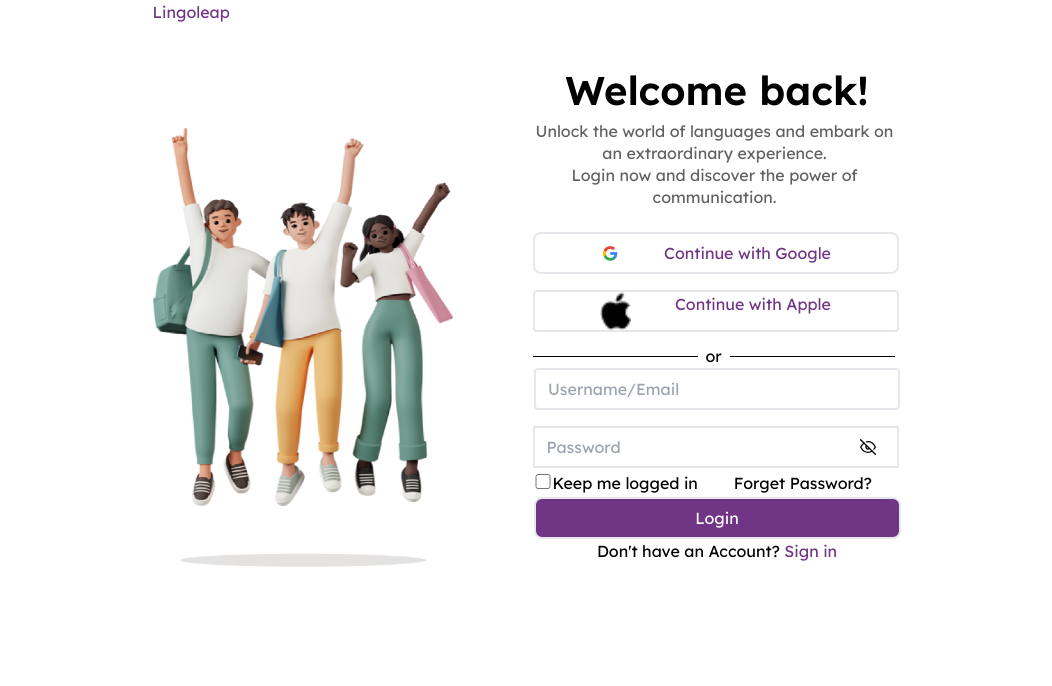
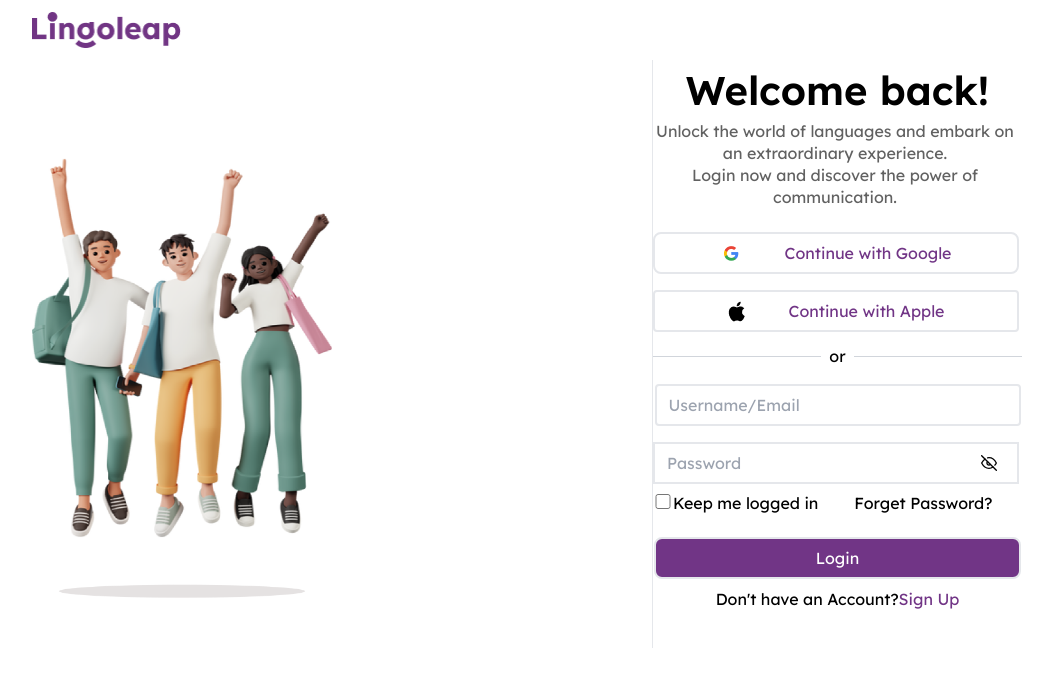
Before and after one commit to ictzoid/LangX-Frontend, a React (Vite) app: page / in a window 1280 px wide. Shown: the top 686 px of the page, without its empty margins (113-1165 px from the left). Built offline with nearby package versions, Linux system fonts and the light colour scheme.

Commit message:
work on the input

```diff
--- a/src/pages/LogIn/LogIn.jsx
+++ b/src/pages/LogIn/LogIn.jsx
@@ -4,16 +4,60 @@
 import apple from "../../assets/images/apple.png";
 import { FiEye, FiEyeOff } from "react-icons/fi";
 import { Link } from "react-router-dom";
+import Logo from "../../assets/images/logo.png";
+import { showToast } from "../../Toastify/Toast";
 
 export const LogIn = () => {
   const [view, setView] = useState(false);
+  const [isLoading, setIsLoading] = useState(false);
+  const [login, setLogin] = useState({
+
+    email: "",
+    password: "",
+  });
+
+  const handleLogin = (e) => {
+    const { name, value } = e.target;
+    setLogin({
+      ...login,
+      [name]: value,
+    });
+  };
+  // console.log("login", login)
+  const handleSubmit = (e) => {
+    e.preventDefault();
+    setIsLoading(true);
+    if (
+
+      login.email === "" ||
+      login.password === ""
+      ) {
+      showToast({
+        message: "Please fill all fields",
+        type: "error",
+      });
+      setIsLoading(false);
+    } else {
+      setTimeout(() => {
+        showToast({
+          message: "Login Successful",
+          type: "success",
+        });
+        setLogin({
+          email: "",
+          password: ""
+        });
+        setIsLoading(false);
+      }, 2000);
+    }
+  };
   return (
-    <div className="flex justify-center gap-20">
+    <div className="flex justify-center max-w-[1300px] mx-auto gap-80">
       <div className="hidden lg:block">
-        <h4 className="text-[#713584] w-[15.71px] h-[16.63px]">Lingoleap</h4>
+        <img className="w-[149.1px] h-[36px] mt-3" src={Logo} />
         <img className="w-[300px] h-[600px]" src={heroImg} />
       </div>
-      <div className="text-center mt-[60px] ">
+      <div className="text-center mt-[60px] border-l">
         <h2 className="font-semibold leading-[60px] text-[40px]">
           Welcome back!
         </h2>
@@ -28,22 +72,24 @@
             <img className="mr-3" src={google} />
             Continue with Google
           </div>
-          <div className="flex w-[366px] h-[42px] text-[#713586] p-[20px, 48px] border-2 justify-center item-center rounded mt-4 gap-8 cursor-pointer">
+          <div className="flex w-[366px] h-[42px] text-[#713586] p-[20px, 48px] border-2 justify-center items-center rounded mt-4 gap-8 cursor-pointer">
             {" "}
             <img className="mr-3" src={apple} />
             Continue with Apple
           </div>
           <div className="mt-3 flex items-center gap-2">
-            <div className="h-[1px] w-[165px] bg-black"></div>
+            <div className="flex-grow border-t border-gray-300"></div>
             <span>or</span>
-            <div className="h-[1px] w-[165px] bg-black"></div>
+            <div className="flex-grow border-t border-gray-300"></div>
           </div>
           <div>
             <input
-              className="w-[366px] h-[42px] px-3 gap-4 border-2 rounded"
+              className="w-[366px] h-[42px] px-3 gap-4 outline-none border-2 rounded mt-4"
               type="text"
               id="email"
               name="email"
+              value={login.email}
+              onChange={handleLogin}
               placeholder="Username/Email"
             />
           </div>
@@ -51,8 +97,10 @@
             <input
               className="w-[90%] outline-none px-3"
               type={view ? "text" : "password"}
-              id="email"
-              name="email"
+              id="password"
+              name="password"
+              value={login.password}
+              onChange={handleLogin}
               placeholder="Password"
             />
             {view ? (
@@ -71,24 +119,32 @@
               />
             )}
           </div>
-          <div className=" flex  items-center gap-9 w-[369px] h-[29px]">
+          <div className=" flex  items-center gap-9 w-[369px] h-[29px] mt-1">
             <div>
               <input className="w-[20px] h-[15px] border-2" type="checkbox" />
               <label>Keep me logged in</label>
             </div>
             <div>
-              <Link>Forget Password?</Link>
+              <Link to="/forgot-password">Forget Password?</Link>
             </div>
           </div>
           <div className="">
-            <button className="w-[367px] h-[42px] rounded-[8px] p-[8px, 32px] border-2 bg-[#713586] text-white">
+            <button className="w-[367px] h-[42px] rounded-[8px] p-[8px, 32px] border-2 bg-[#713586] mt-5 text-white"
+             onClick={handleSubmit}
+             >
               Login
             </button>
-            <p>
-              {" "}
-              Don't have an Account?{" "}
-              <span className="text-[#713586] cursor-pointer">Sign in</span>
-            </p>
+            <Link to="/register">
+              <p className="mt-2">
+                Don't have an Account?
+                <span
+                  className="text-[#713586] cursor-pointer"
+
+                >
+                  Sign Up
+                </span>
+              </p>
+            </Link>
           </div>
         </div>
       </div>
```
